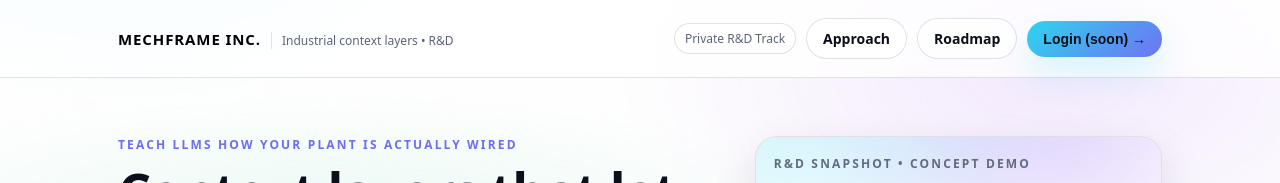
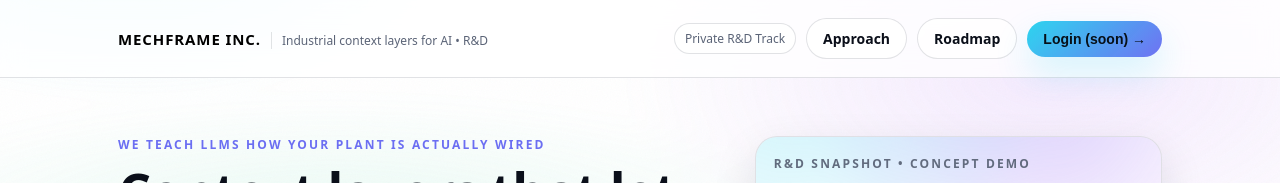
Before and after one commit to xxfilterxx/mechframe-site, a plain HTML site: page index.html in a window 1280 px wide. Shown: the top 183 px of the page. Drawn offline with Linux system fonts and the light colour scheme.

Commit message:
Update index.html
more changes

```diff
--- a/index.html
+++ b/index.html
@@ -456,7 +456,7 @@
     <div class="nav">
       <div class="brand">
         <div class="brand-title">MECHFRAME INC.</div>
-        <div class="brand-sub">Industrial context layers • R&amp;D</div>
+        <div class="brand-sub">Industrial context layers for AI • R&amp;D</div>
       </div>
 
       <div class="nav-actions">
@@ -471,7 +471,7 @@
   <main>
     <section class="hero">
       <div>
-        <div class="kicker">Teach LLMs how your plant is actually wired</div>
+        <div class="kicker">We Teach LLMs how your plant is actually wired</div>
         <h1>Context layers that let industrial AI reason — not guess.</h1>
         <p class="subtitle">
           MechFrame is an R&amp;D effort to build <strong>LLM-ready context layers</strong> for industrial plants:
```
